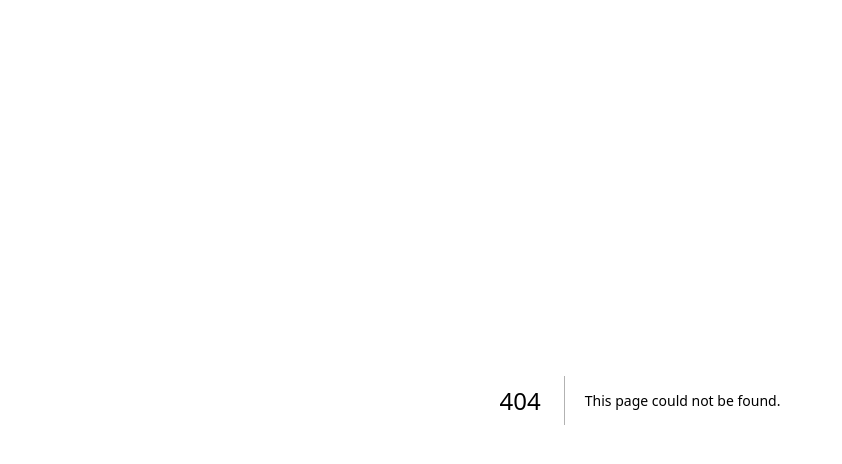
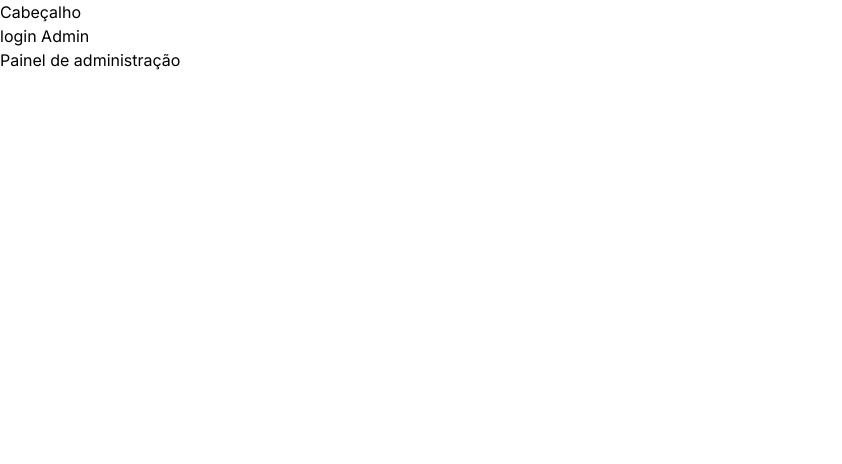
Before and after one commit to victorcbb/next13-fundamentos, a Next.js app: page /admin/login in a window 1280 px wide. Before the commit this address had no page. Shown: the top 464 px of the page, without its empty margins (0-842 px from the left). Built offline with nearby package versions, Linux system fonts and the light colour scheme.

Commit message:
Rotas por diretório e layouts por diretório

```diff
--- /dev/null
+++ b/src/app/admin/layout.tsx
@@ -0,0 +1,14 @@
+import { ReactNode } from 'react'
+
+interface AdminLayoutProps {
+  children: ReactNode
+}
+
+export default function AdminLayout({ children }: AdminLayoutProps) {
+  return (
+    <div>
+      <div>{children}</div>
+      <p>Painel de administração</p>
+    </div>
+  )
+}
--- /dev/null
+++ b/src/app/admin/login/page.tsx
@@ -0,0 +1,3 @@
+export default function login() {
+  return <h1>login Admin</h1>
+}
--- /dev/null
+++ b/src/app/admin/page.tsx
@@ -0,0 +1,3 @@
+export default function Admin() {
+  return <h1>Admin</h1>
+}
--- /dev/null
+++ b/src/app/catalog/page.tsx
@@ -0,0 +1,3 @@
+export default function Catolog() {
+  return <h1>Catálogo</h1>
+}
--- /dev/null
+++ b/src/app/catalog/product/page.tsx
@@ -0,0 +1,3 @@
+export default function Product() {
+  return <h1>Produto</h1>
+}
--- a/src/app/layout.tsx
+++ b/src/app/layout.tsx
@@ -16,7 +16,10 @@ export default function RootLayout({
 }) {
   return (
     <html lang="en">
-      <body className={inter.className}>{children}</body>
+      <body className={inter.className}>
+        <h1>Cabeçalho</h1>
+        {children}
+      </body>
     </html>
   )
 }
```
